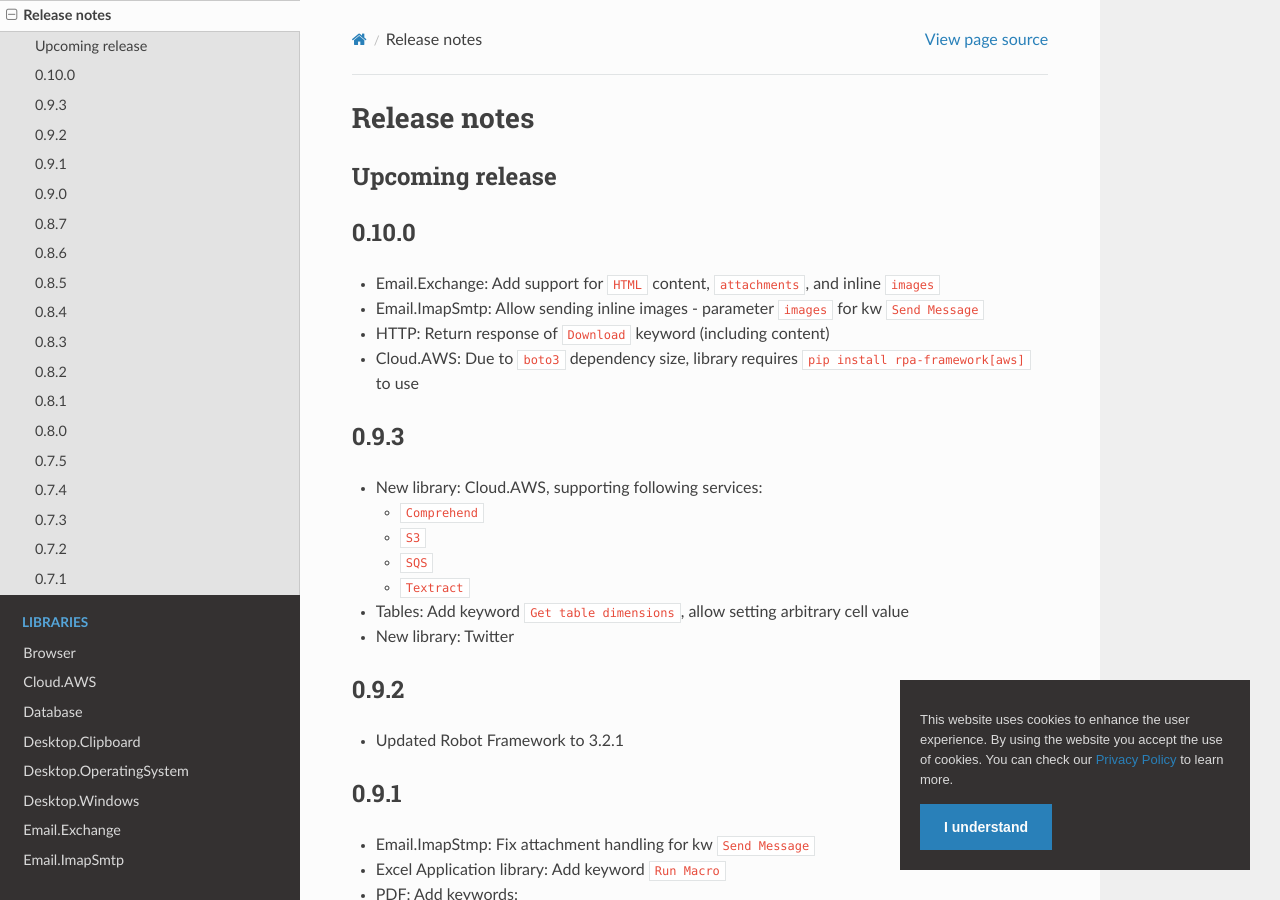
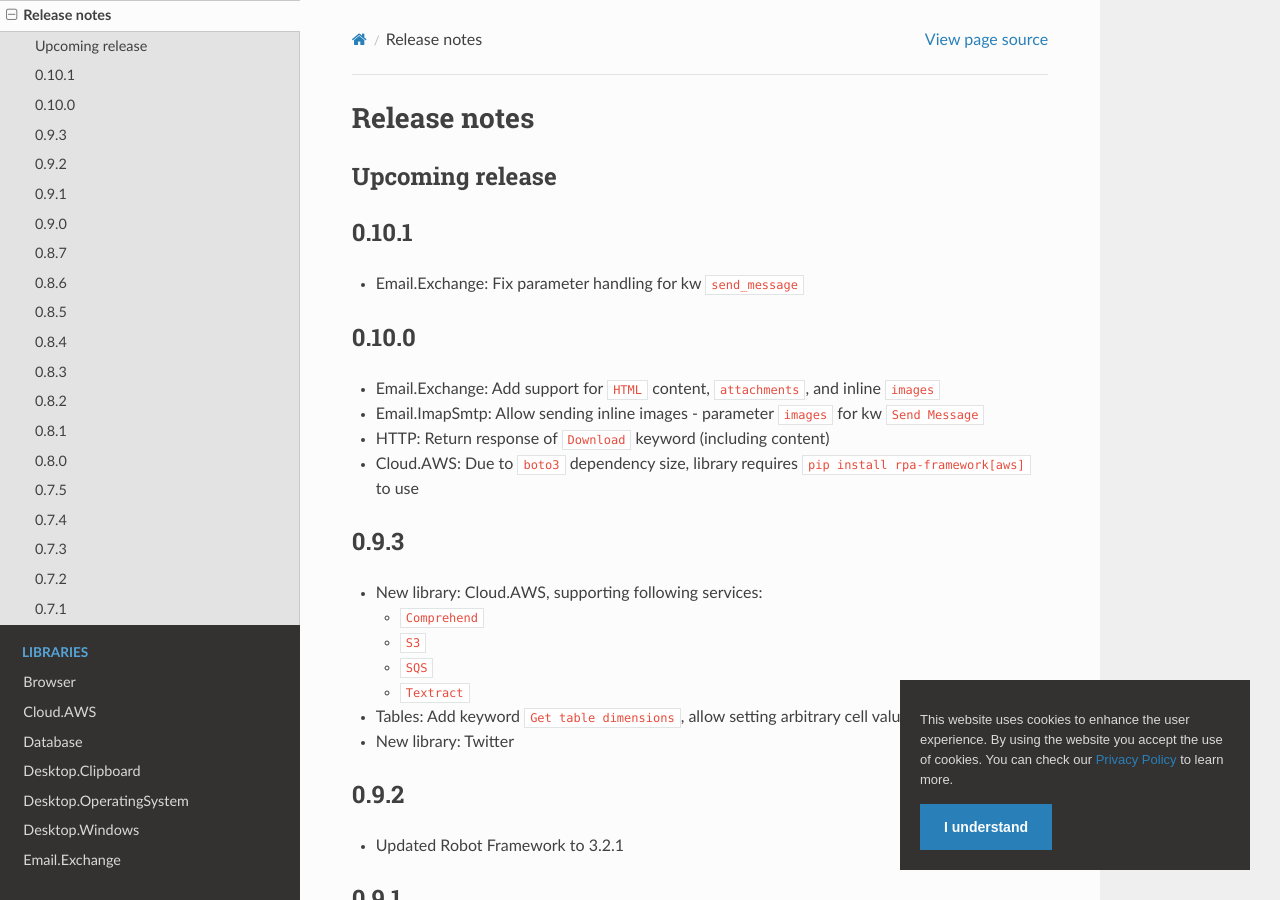
Before and after one commit to coderprovider/Framework-RPA, a Sphinx documentation site: the page built from docs/source/releasenotes.rst, in a window 1280 px wide and 900 px high. Built offline with Sphinx 7.4.7 and the Read the Docs theme 2.0.0, drawn with Linux system fonts in a browser that asks for light colours; pages that are not in the unit, such as notebooks, are missing from menus.

Commit message:
release: 0.10.1

```diff
--- a/docs/source/releasenotes.rst
+++ b/docs/source/releasenotes.rst
@@ -3,6 +3,11 @@
 
 Upcoming release
 ----------------
+
+0.10.1
+------
+
+- Email.Exchange: Fix parameter handling for kw ``send_message``
 
 0.10.0
 ------
--- a/pyproject.toml
+++ b/pyproject.toml
@@ -1,6 +1,6 @@
 [tool.poetry]
 name = "rpa-framework"
-version = "0.10.0"
+version = "0.10.1"
 description = "A collection of tools and libraries for RPA"
 authors = [
 	"RPA Framework <rpafw@robocorp.com>",
```
